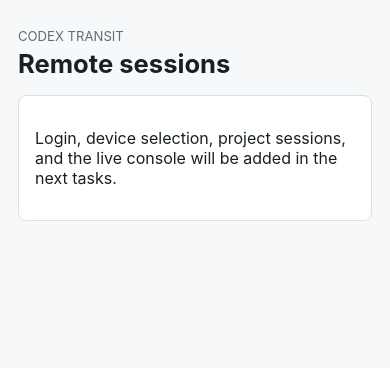
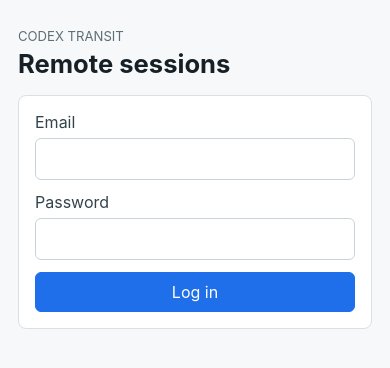
Before and after one commit to 0Single0/codex-transit, a React (Vite) app in the folder apps/web/: page / in a window 390 px wide. Shown: the top 368 px of the page. Built offline with nearby package versions, Linux system fonts and the light colour scheme; no server answers.

Commit message:
feat: add mobile pwa session console

```diff
--- a/apps/web/src/App.tsx
+++ b/apps/web/src/App.tsx
@@ -1,4 +1,28 @@
+import type { DeviceSummary } from "@codex-transit/shared";
+import { useMemo, useState } from "react";
+import { ApiClient } from "./api/client";
+import { DeviceListView } from "./components/DeviceListView";
+import { LoginView } from "./components/LoginView";
+import { SessionConsole } from "./components/SessionConsole";
+
 export function App() {
+  const [token, setToken] = useState<string | null>(localStorage.getItem("token"));
+  const [devices, setDevices] = useState<DeviceSummary[]>([]);
+  const [selectedSessionId, setSelectedSessionId] = useState<string | null>(null);
+  const api = useMemo(() => new ApiClient(token), [token]);
+
+  async function login(email: string, password: string) {
+    const result = await api.login(email, password);
+    localStorage.setItem("token", result.token);
+    setToken(result.token);
+    const deviceList = await new ApiClient(result.token).devices();
+    setDevices(deviceList);
+  }
+
+  async function refreshDevices() {
+    setDevices(await api.devices());
+  }
+
   return (
     <main className="app-shell">
       <header className="top-bar">
@@ -6,10 +30,20 @@ export function App() {
           <p className="eyebrow">Codex Transit</p>
           <h1>Remote sessions</h1>
         </div>
+        {token ? <button onClick={refreshDevices}>Refresh</button> : null}
       </header>
-      <section className="panel">
-        <p>Login, device selection, project sessions, and the live console will be added in the next tasks.</p>
-      </section>
+
+      {!token ? <LoginView onLogin={login} /> : null}
+      {token && !selectedSessionId ? (
+        <DeviceListView devices={devices} onSelect={() => setSelectedSessionId(prompt("Session ID") ?? null)} />
+      ) : null}
+      {token && selectedSessionId ? (
+        <SessionConsole
+          token={token}
+          sessionId={selectedSessionId}
+          onSend={(text) => api.sendSessionInput(selectedSessionId, text).then(() => undefined)}
+        />
+      ) : null}
     </main>
   );
 }
--- /dev/null
+++ b/apps/web/src/api/client.ts
@@ -0,0 +1,42 @@
+import type { DeviceSummary, LoginResponse, SessionSummary } from "@codex-transit/shared";
+
+const API_BASE = import.meta.env.VITE_API_BASE ?? "http://localhost:4000";
+
+export class ApiClient {
+  constructor(private token: string | null) {}
+
+  async login(email: string, password: string): Promise<LoginResponse> {
+    return this.request("/auth/login", {
+      method: "POST",
+      body: JSON.stringify({ email, password })
+    });
+  }
+
+  async devices(): Promise<DeviceSummary[]> {
+    return this.request("/devices");
+  }
+
+  async sessions(projectId: string): Promise<SessionSummary[]> {
+    return this.request(`/projects/${projectId}/sessions`);
+  }
+
+  async sendSessionInput(sessionId: string, text: string): Promise<{ ok: boolean }> {
+    return this.request(`/sessions/${sessionId}/input`, {
+      method: "POST",
+      body: JSON.stringify({ text })
+    });
+  }
+
+  async request<T>(path: string, init: RequestInit = {}): Promise<T> {
+    const response = await fetch(`${API_BASE}${path}`, {
+      ...init,
+      headers: {
+        "content-type": "application/json",
+        ...(this.token ? { authorization: `Bearer ${this.token}` } : {}),
+        ...init.headers
+      }
+    });
+    if (!response.ok) throw new Error(`Request failed: ${response.status}`);
+    return response.json();
+  }
+}
--- /dev/null
+++ b/apps/web/src/api/realtime.ts
@@ -0,0 +1,23 @@
+import { realtimeEventSchema, type RealtimeEvent } from "@codex-transit/shared";
+
+const WS_BASE = import.meta.env.VITE_WS_BASE ?? "ws://localhost:4000";
+
+export function connectSessionStream(options: {
+  token: string;
+  sessionId: string;
+  onEvent: (event: RealtimeEvent) => void;
+}) {
+  const url = new URL("/realtime", WS_BASE);
+  url.searchParams.set("role", "viewer");
+  url.searchParams.set("token", options.token);
+  url.searchParams.set("sessionId", options.sessionId);
+
+  const socket = new WebSocket(url);
+  socket.addEventListener("message", (message) => {
+    const raw: unknown = JSON.parse(message.data);
+    const parsed = realtimeEventSchema.safeParse(raw);
+    if (parsed.success) options.onEvent(parsed.data);
+  });
+
+  return () => socket.close();
+}
--- /dev/null
+++ b/apps/web/src/components/DeviceListView.tsx
@@ -0,0 +1,19 @@
+import type { DeviceSummary } from "@codex-transit/shared";
+
+export function DeviceListView(props: {
+  devices: DeviceSummary[];
+  onSelect: (device: DeviceSummary) => void;
+}) {
+  return (
+    <section className="stack">
+      {props.devices.map((device) => (
+        <button className="list-row" key={device.id} onClick={() => props.onSelect(device)}>
+          <span>{device.name}</span>
+          <span className={device.online ? "status online" : "status"}>
+            {device.online ? "Online" : "Offline"}
+          </span>
+        </button>
+      ))}
+    </section>
+  );
+}
--- /dev/null
+++ b/apps/web/src/components/LoginView.tsx
@@ -0,0 +1,32 @@
+import { type FormEvent, useState } from "react";
+
+export function LoginView(props: { onLogin: (email: string, password: string) => Promise<void> }) {
+  const [email, setEmail] = useState("");
+  const [password, setPassword] = useState("");
+  const [error, setError] = useState<string | null>(null);
+
+  async function submit(event: FormEvent) {
+    event.preventDefault();
+    setError(null);
+    try {
+      await props.onLogin(email, password);
+    } catch {
+      setError("Login failed");
+    }
+  }
+
+  return (
+    <form className="panel stack" onSubmit={submit}>
+      <label>
+        Email
+        <input value={email} onChange={(event) => setEmail(event.target.value)} />
+      </label>
+      <label>
+        Password
+        <input type="password" value={password} onChange={(event) => setPassword(event.target.value)} />
+      </label>
+      {error ? <p className="error">{error}</p> : null}
+      <button type="submit">Log in</button>
+    </form>
+  );
+}
--- /dev/null
+++ b/apps/web/src/components/SessionConsole.tsx
@@ -0,0 +1,54 @@
+import type { RealtimeEvent } from "@codex-transit/shared";
+import { useEffect, useState } from "react";
+import { connectSessionStream } from "../api/realtime";
+
+export function SessionConsole(props: {
+  token: string;
+  sessionId: string;
+  onSend: (text: string) => Promise<void>;
+}) {
+  const [lines, setLines] = useState<string[]>([]);
+  const [files, setFiles] = useState<string[]>([]);
+  const [prompt, setPrompt] = useState("");
+
+  useEffect(() => {
+    return connectSessionStream({
+      token: props.token,
+      sessionId: props.sessionId,
+      onEvent(event: RealtimeEvent) {
+        if (event.type === "codex.output.chunk") {
+          setLines((current) => [...current, event.text]);
+        }
+        if (event.type === "file.changed") {
+          setFiles((current) => Array.from(new Set([...current, event.relativePath])));
+        }
+      }
+    });
+  }, [props.token, props.sessionId]);
+
+  return (
+    <section className="console-grid">
+      <pre className="console">{lines.join("\n")}</pre>
+      <form
+        className="panel stack"
+        onSubmit={async (event) => {
+          event.preventDefault();
+          if (!prompt.trim()) return;
+          await props.onSend(prompt);
+          setPrompt("");
+        }}
+      >
+        <textarea value={prompt} onChange={(event) => setPrompt(event.target.value)} />
+        <button type="submit">Send</button>
+      </form>
+      <aside className="panel stack">
+        <h2>Changed files</h2>
+        {files.map((file) => (
+          <button className="file-row" key={file}>
+            {file}
+          </button>
+        ))}
+      </aside>
+    </section>
+  );
+}
--- a/apps/web/src/styles.css
+++ b/apps/web/src/styles.css
@@ -52,3 +52,71 @@ h1 {
   border-radius: 8px;
   padding: 16px;
 }
+
+.stack {
+  display: grid;
+  gap: 12px;
+}
+
+label {
+  display: grid;
+  gap: 6px;
+  color: #33434c;
+}
+
+input,
+textarea {
+  width: 100%;
+  border: 1px solid #c9d4da;
+  border-radius: 6px;
+  padding: 10px 12px;
+  background: white;
+}
+
+button {
+  min-height: 40px;
+  border: 1px solid #1f6feb;
+  border-radius: 6px;
+  padding: 8px 12px;
+  color: white;
+  background: #1f6feb;
+}
+
+.list-row,
+.file-row {
+  display: flex;
+  align-items: center;
+  justify-content: space-between;
+  width: 100%;
+  color: #172026;
+  background: white;
+  border-color: #d9e1e5;
+}
+
+.status {
+  color: #8a4b00;
+}
+
+.status.online {
+  color: #18794e;
+}
+
+.console-grid {
+  display: grid;
+  gap: 12px;
+}
+
+.console {
+  min-height: 320px;
+  margin: 0;
+  overflow: auto;
+  border-radius: 8px;
+  padding: 12px;
+  color: #d7e2ea;
+  background: #11181c;
+}
+
+.error {
+  margin: 0;
+  color: #b42318;
+}
```
